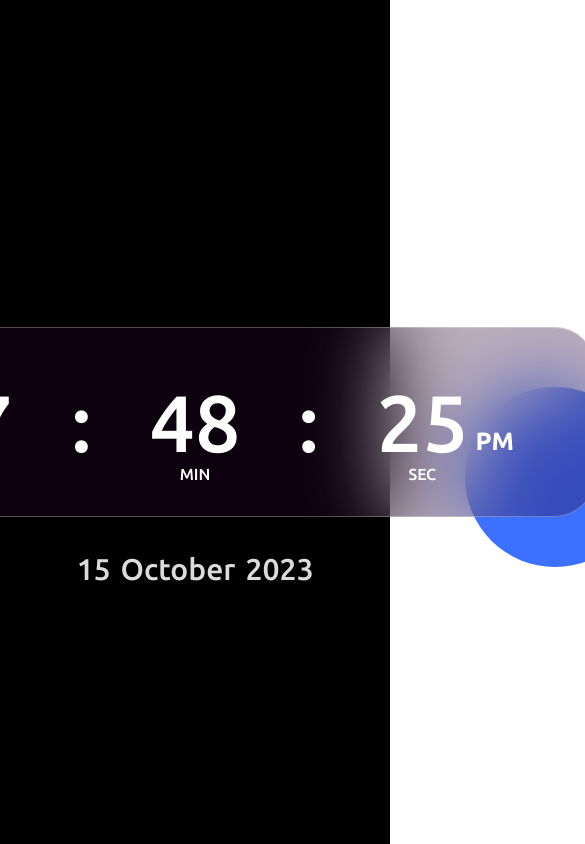
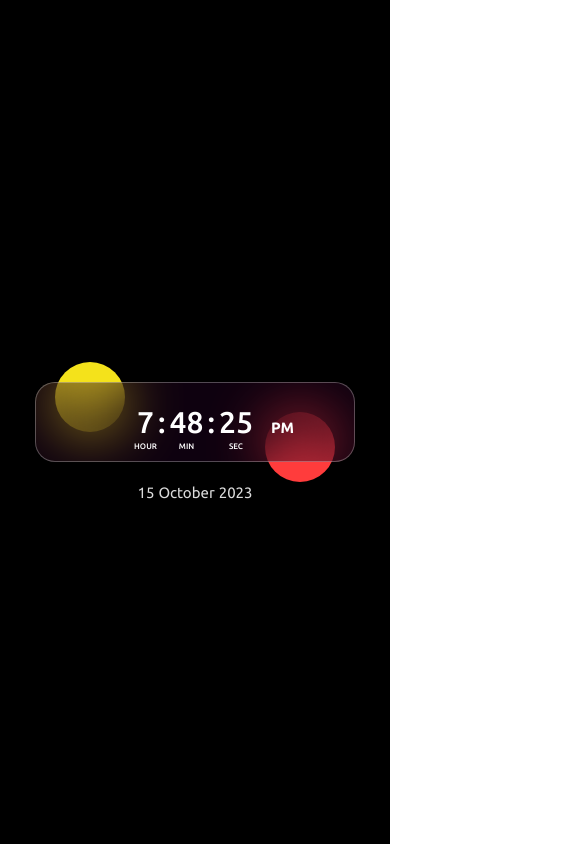
Before and after one commit to tanvir35web/Digital-Clock, a plain HTML site: page index.html in a window 390 px wide. Shown: the top 844 px of the page, 585 px wide, since content can reach past the window. Drawn offline with Linux system fonts and the light colour scheme.

Commit message:
AM PM Problem fixed

```diff
--- a/app.js
+++ b/app.js
@@ -6,16 +6,30 @@ let month = document.getElementById("month");
 let year = document.getElementById("year");
 let ampm = document.getElementById("ampm");
 
+
 setInterval(() => {
     let currentTime = new Date();
+
 //     const monthNames = ['January', 'February', 'March', 'April', 'May', 'June',
 //   'July', 'August', 'September', 'October', 'November', 'December'];
-
     const monthName = currentTime.toLocaleString('default', {month: 'long'});
 
+    const hoursFormat = (currentTime.getHours() % 12);
 
-    hr.innerHTML = ((currentTime.getHours() % 12) < 10 ? "0" : "") + (currentTime.getHours() % 12);
-    ampm.innerHTML = currentTime.getHours >= 12 ? "AM" : "PM"
+    console.log(hoursFormat);
+
+    let hrZero = hoursFormat + 12;
+
+
+
+
+
+
+    hr.innerHTML = ((hoursFormat === 0 ? hrZero : " ") + (hoursFormat % 12)) ;
+
+
+    ampm.innerHTML = currentTime.getHours() >= 12 ? "PM" : "AM" ;
+
 
     min.innerHTML = (currentTime.getMinutes() < 10 ? "0" : "") + currentTime.getMinutes();
 
--- a/index.html
+++ b/index.html
@@ -4,6 +4,7 @@
     <meta charset="UTF-8">
     <meta name="viewport" content="width=device-width, initial-scale=1.0">
     <link rel="stylesheet" href="./style.css">
+    <link rel="stylesheet" href="./responsive.css">
     <title>Digital Clock</title>
 </head>
 <body>
@@ -18,7 +19,7 @@
                 <span>:</span>
                 <span id="sec">00</span>
 
-                <p id="ampm">AM-PM</p>
+                <p id="ampm"> </p>
                 </div>
 
 
--- /dev/null
+++ b/responsive.css
@@ -0,0 +1,101 @@
+@media screen and (max-width:900px)
+{
+    .container{
+        width: 320px;
+        height: 80px;
+        position: absolute;
+        top: 50%;
+        left: 50%;
+        transform: translate(-50%, -50%);
+    }
+
+    .clock{
+        width: 100%;
+        height: 100%;
+        background: rgba(46, 6, 49, 0.32);
+        border-radius: 20px;
+        display: flex;
+        flex-direction: row;
+        align-items: center;
+        justify-content: center;
+        backdrop-filter: blur(30px);
+        border: 1px solid #ffffff48;
+        position: relative;
+
+    }
+
+    .clock span{
+        font-size: 30px;
+        font-weight: 500;
+        display: inline;
+        text-align: center;
+        position: relative;
+    }
+
+    .dm{
+        font-size: 20px;
+        font-weight: 500;
+        display: flex;
+        position: absolute;
+        top: 220px;
+        left: 50%;
+        transform: translate(-50%);
+        color: #dbdbdb;
+    }
+
+    .clock span::after{
+        font-size: 8px;
+        position: absolute;
+        bottom: -12px;
+        left: 50%;
+        transform: translate(-50%);
+    }
+
+    #ampm {
+        font-size: 15px;
+        font-weight: 700;
+        position: absolute;
+        bottom: 25px;
+        right: 60px;
+    }
+
+    .container::before{
+        content: '';
+        width: 70px;
+        height: 70px;
+        background: #f4e21b;
+        border-radius: 50%;
+        position: absolute;
+        left: 20px;
+        top: -20px;
+        z-index: -1;
+    }
+
+    .container::after{
+        content: '';
+        width: 70px;
+        height: 70px;
+        background: #ff3c3c;
+        border-radius: 50%;
+        position: absolute;
+        right: 20px;
+        bottom: -20px;
+        z-index: -1;
+    }
+
+    .dm{
+        font-size: 15px;
+        font-weight: 400;
+        display: flex;
+        position: absolute;
+        top: 100px;
+        left: 50%;
+        transform: translate(-50%);
+        color: #dbdbdb;
+    }
+
+    .dm span {
+        margin: 2px;
+    }
+
+}
--- a/style.css
+++ b/style.css
@@ -33,6 +33,8 @@
     align-items: center;
     justify-content: center;
     backdrop-filter: blur(40px);
+        -webkit-backdrop-filter: blur(40px);
+    width: contain;
     border: 1px solid #ffffff48;
 
 }
@@ -112,7 +114,6 @@
 }
 
 #ampm {
-    color: #ffffff;
     font-size: 25px;
     font-weight: 700;
     position: absolute;
```
